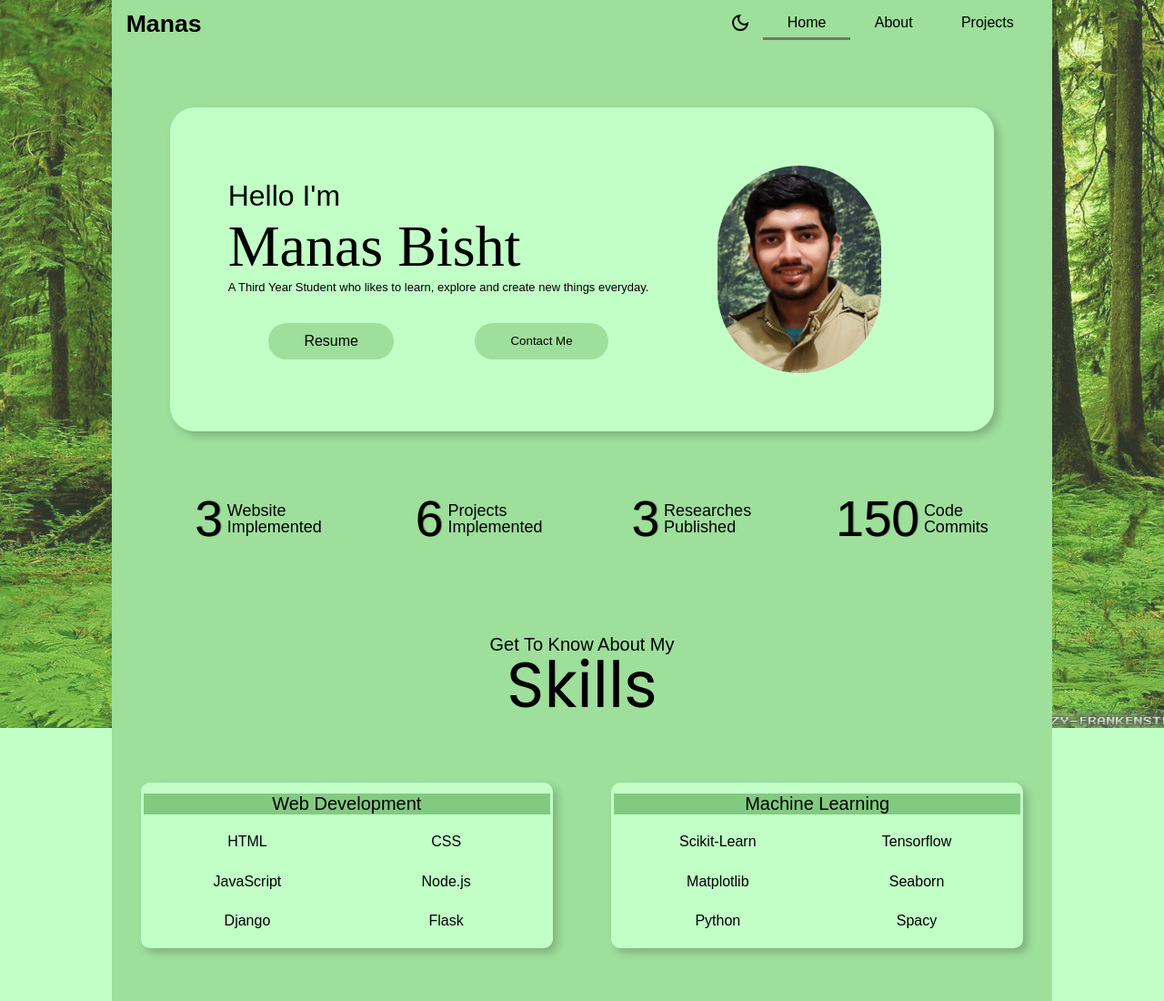
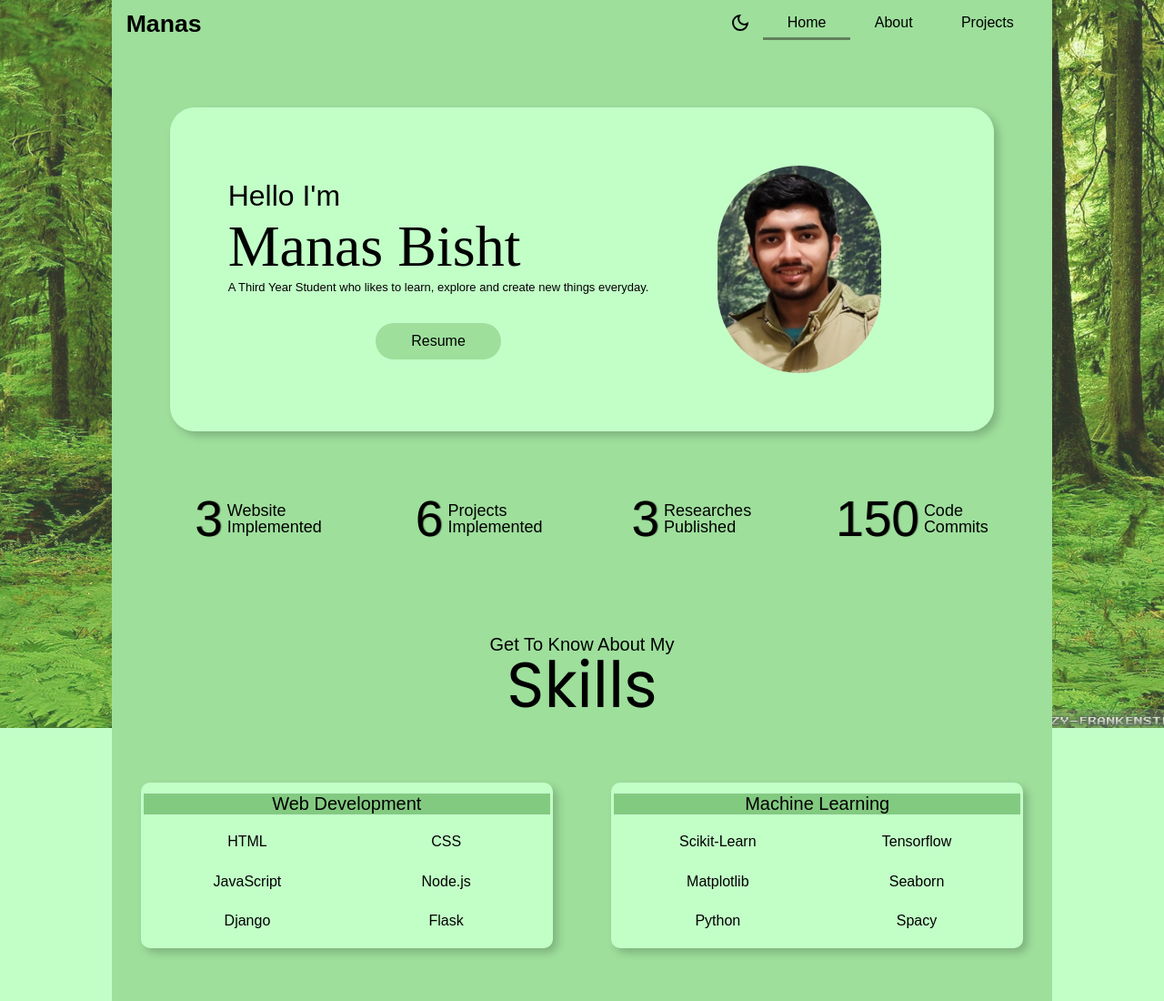
Before and after one commit to GreyHatStyle/My-Portfolio, a plain HTML site: page index.html in a window 1280 px wide. Shown: the top 1100 px of the page at 91% size. Drawn offline with Linux system fonts and the light colour scheme; a web font is replaced by a local one.

Commit message:
Site crash Error, Restore.   * Due to my previous changes instance crashed, so reverting changes.

```diff
--- a/index.html
+++ b/index.html
@@ -68,9 +68,9 @@
                         <a href="https://drive.google.com/file/d/13haYoYLU4njqt8WIO2ghi3sViRH5rEQ2/view?usp=sharing">Resume</a>
                     </button>
 
-                    <button id="contact-button">
+                    <!-- <button id="contact-button">
                         Contact Me
-                    </button>
+                    </button> -->
                 </div>
             </div>
         </div>
@@ -163,14 +163,14 @@
 
     </section>
 
-    <script>
+    <!-- <script>
         document.getElementById("contact-button").addEventListener("click", () => {
             const recipientEmail = "manasbisht1142004@gmail.com";
             const subject = encodeURIComponent("Subject...");
             const body = encodeURIComponent("Body..");
             window.open(`https://mail.google.com/mail/?view=cm&fs=1&to=${recipientEmail}&su=${subject}&body=${body}`, '_blank');
         });
-    </script>
+    </script> -->
 
     <script src="JS/navbar-oc.js"></script>
     <script src="JS/main.js"></script>
```
